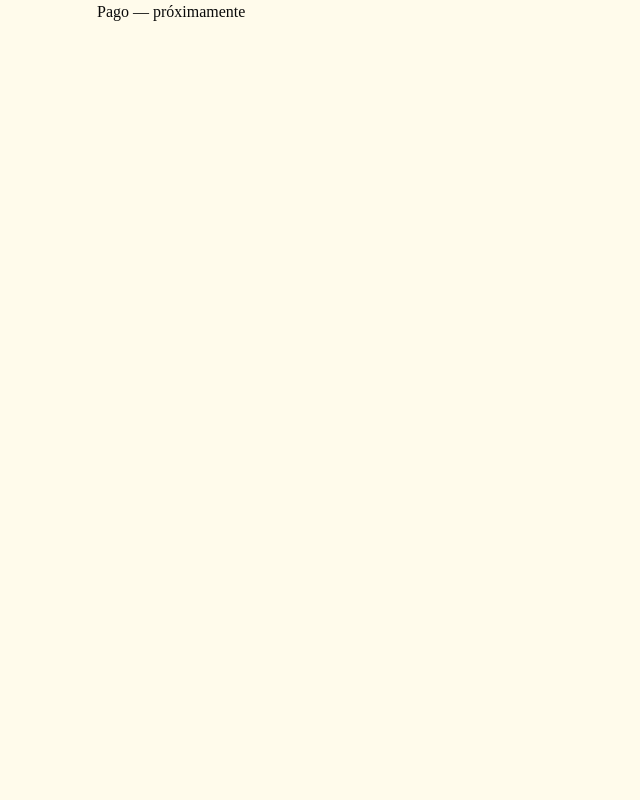
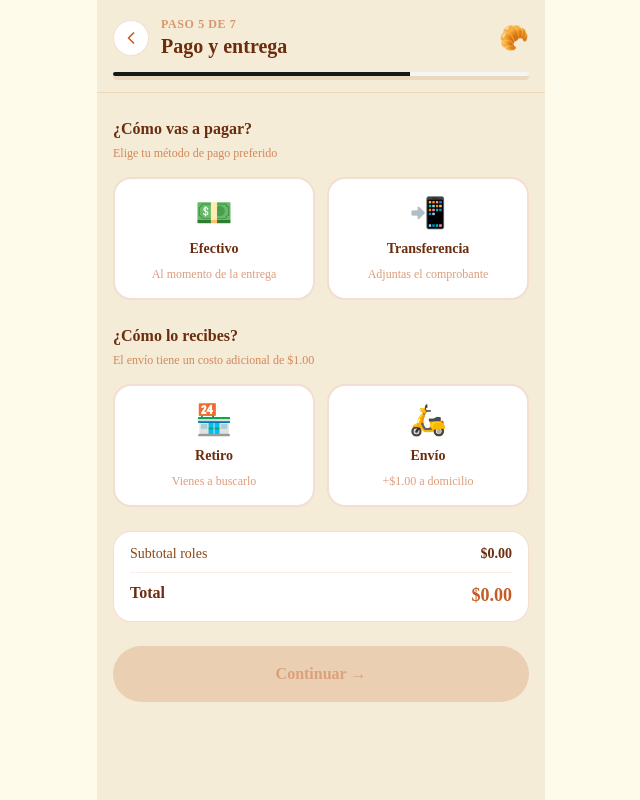
Before and after one commit to AxelJhostin/cinnabellV2, a Next.js app: page /order/payment in a window 1280 px wide. Shown: the whole page, without its empty margins (319-959 px from the left). Built offline with nearby package versions, Linux system fonts and the light colour scheme.

Commit message:
feat: v6 - pago y entrega

```diff
--- /dev/null
+++ b/app/(client)/order/customer/page.tsx
@@ -0,0 +1,3 @@
+export default function CustomerPage() {
+  return <div>Datos del cliente — próximamente</div>
+}
--- a/app/(client)/order/payment/page.tsx
+++ b/app/(client)/order/payment/page.tsx
@@ -1,3 +1,177 @@
+'use client'
+
+import { useRouter } from 'next/navigation'
+import { WizardLayout } from '@/components/shared/WizardLayout'
+import { useOrderStore } from '@/stores/orderStore'
+import { DeliveryType, PaymentMethod } from '@/types'
+import { DELIVERY_COST } from '@/constants/delivery'
+import { useState } from 'react'
+
 export default function PaymentPage() {
-  return <div>Pago — próximamente</div>
+  const router = useRouter()
+  const { order, setPayment, setTotal, setStep } = useOrderStore()
+
+  const [paymentMethod, setPaymentMethod] = useState<PaymentMethod | ''>('')
+  const [deliveryType, setDeliveryType] = useState<DeliveryType | ''>('')
+  const [address, setAddress] = useState('')
+
+  const subtotal = order.totalPrice ?? 0
+  const deliveryCost = deliveryType === 'envio' ? DELIVERY_COST : 0
+  const total = subtotal + deliveryCost
+
+  function handleContinue() {
+    if (!paymentMethod || !deliveryType) return
+    if (deliveryType === 'envio' && !address.trim()) return
+
+    setPayment(
+      paymentMethod as PaymentMethod,
+      deliveryType as DeliveryType,
+      deliveryType === 'envio' ? address : undefined
+    )
+    setTotal(total)
+    setStep(6)
+    router.push('/order/customer')
+  }
+
+  const canContinue =
+    !!paymentMethod &&
+    !!deliveryType &&
+    (deliveryType === 'retiro' || address.trim().length > 0)
+
+  return (
+    <WizardLayout
+      step={5}
+      totalSteps={7}
+      title="Pago y entrega"
+      onBack={() => router.back()}
+    >
+      <div className="space-y-6">
+
+        {/* Método de pago */}
+        <div>
+          <p className="text-base font-bold text-[#6B2D0E] mb-1">
+            ¿Cómo vas a pagar?
+          </p>
+          <p className="text-xs text-[#C45C26]/70 mb-4">
+            Elige tu método de pago preferido
+          </p>
+
+          <div className="grid grid-cols-2 gap-3">
+            {[
+              { value: 'efectivo' as PaymentMethod, emoji: '💵', label: 'Efectivo', desc: 'Al momento de la entrega' },
+              { value: 'transferencia' as PaymentMethod, emoji: '📲', label: 'Transferencia', desc: 'Adjuntas el comprobante' },
+            ].map(({ value, emoji, label, desc }) => (
+              <button
+                key={value}
+                onClick={() => setPaymentMethod(value)}
+                className={`flex flex-col items-center gap-2 px-3 py-4 rounded-2xl border-2 transition-all duration-200 active:scale-95
+                  ${paymentMethod === value
+                    ? 'border-[#C45C26] bg-[#C45C26] text-white shadow-md'
+                    : 'border-[#C45C26]/20 bg-white text-[#6B2D0E] hover:border-[#C45C26]/50'
+                  }`}
+              >
+                <span className="text-3xl">{emoji}</span>
+                <span className="font-bold text-sm">{label}</span>
+                <span className={`text-xs text-center leading-tight
+                  ${paymentMethod === value ? 'text-white/80' : 'text-[#C45C26]/60'}`}>
+                  {desc}
+                </span>
+              </button>
+            ))}
+          </div>
+        </div>
+
+        {/* Tipo de entrega */}
+        <div>
+          <p className="text-base font-bold text-[#6B2D0E] mb-1">
+            ¿Cómo lo recibes?
+          </p>
+          <p className="text-xs text-[#C45C26]/70 mb-4">
+            El envío tiene un costo adicional de ${DELIVERY_COST.toFixed(2)}
+          </p>
+
+          <div className="grid grid-cols-2 gap-3">
+            {[
+              { value: 'retiro' as DeliveryType, emoji: '🏪', label: 'Retiro', desc: 'Vienes a buscarlo' },
+              { value: 'envio' as DeliveryType, emoji: '🛵', label: 'Envío', desc: `+$${DELIVERY_COST.toFixed(2)} a domicilio` },
+            ].map(({ value, emoji, label, desc }) => (
+              <button
+                key={value}
+                onClick={() => setDeliveryType(value)}
+                className={`flex flex-col items-center gap-2 px-3 py-4 rounded-2xl border-2 transition-all duration-200 active:scale-95
+                  ${deliveryType === value
+                    ? 'border-[#C45C26] bg-[#C45C26] text-white shadow-md'
+                    : 'border-[#C45C26]/20 bg-white text-[#6B2D0E] hover:border-[#C45C26]/50'
+                  }`}
+              >
+                <span className="text-3xl">{emoji}</span>
+                <span className="font-bold text-sm">{label}</span>
+                <span className={`text-xs text-center leading-tight
+                  ${deliveryType === value ? 'text-white/80' : 'text-[#C45C26]/60'}`}>
+                  {desc}
+                </span>
+              </button>
+            ))}
+          </div>
+        </div>
+
+        {/* Dirección — solo si es envío */}
+        {deliveryType === 'envio' && (
+          <div className="animate-in slide-in-from-bottom-4 duration-300">
+            <p className="text-base font-bold text-[#6B2D0E] mb-1">
+              ¿A dónde te lo enviamos?
+            </p>
+            <p className="text-xs text-[#C45C26]/70 mb-3">
+              Incluye una referencia para encontrarte fácil
+            </p>
+            <textarea
+              value={address}
+              onChange={(e) => setAddress(e.target.value)}
+              placeholder="Ej: Calle Principal y Av. Secundaria, casa azul con reja negra..."
+              rows={3}
+              className="w-full px-4 py-3 rounded-2xl border-2 border-[#C45C26]/20 bg-white text-[#6B2D0E] text-sm font-medium placeholder:text-[#C45C26]/30 focus:outline-none focus:border-[#C45C26] transition-colors resize-none"
+            />
+          </div>
+        )}
+
+        {/* Transferencia — aviso */}
+        {paymentMethod === 'transferencia' && (
+          <div className="animate-in slide-in-from-bottom-4 duration-300 bg-amber-50 border border-amber-200 rounded-2xl px-4 py-3 flex gap-3">
+            <span className="text-xl flex-shrink-0">ℹ️</span>
+            <p className="text-xs text-amber-800 font-medium leading-relaxed">
+              Al confirmar el pedido se abrirá WhatsApp. Adjunta el comprobante de transferencia en ese mismo mensaje.
+            </p>
+          </div>
+        )}
+
+        {/* Resumen de total */}
+        <div className="bg-white rounded-2xl border border-[#C45C26]/20 px-4 py-3 space-y-2">
+          <div className="flex justify-between text-sm">
+            <span className="text-[#8B4513]">Subtotal roles</span>
+            <span className="font-bold text-[#6B2D0E]">${subtotal.toFixed(2)}</span>
+          </div>
+          {deliveryType === 'envio' && (
+            <div className="flex justify-between text-sm">
+              <span className="text-[#8B4513]">Costo de envío</span>
+              <span className="font-bold text-[#6B2D0E]">${DELIVERY_COST.toFixed(2)}</span>
+            </div>
+          )}
+          <div className="border-t border-[#C45C26]/10 pt-2 flex justify-between">
+            <span className="font-bold text-[#6B2D0E]">Total</span>
+            <span className="font-black text-[#C45C26] text-lg">${total.toFixed(2)}</span>
+          </div>
+        </div>
+
+        {/* Botón */}
+        <button
+          disabled={!canContinue}
+          onClick={handleContinue}
+          className="w-full bg-[#C45C26] hover:bg-[#A34820] disabled:bg-[#C45C26]/20 disabled:text-[#C45C26]/40 text-white font-bold py-4 rounded-full text-base transition-all duration-200 active:scale-95 shadow-md disabled:shadow-none"
+        >
+          Continuar →
+        </button>
+
+      </div>
+    </WizardLayout>
+  )
 }
```
